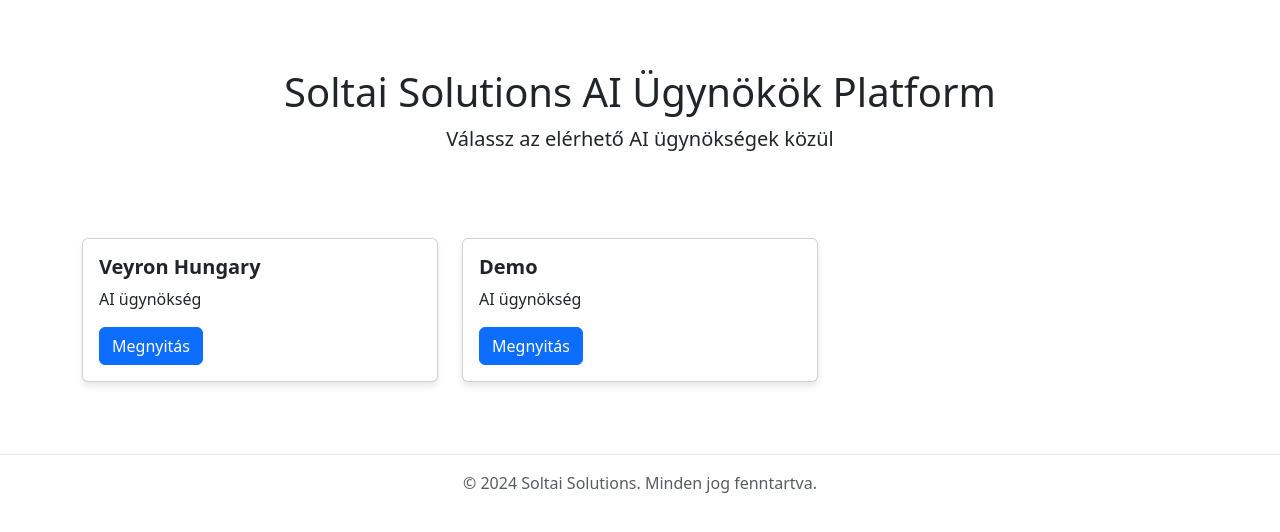
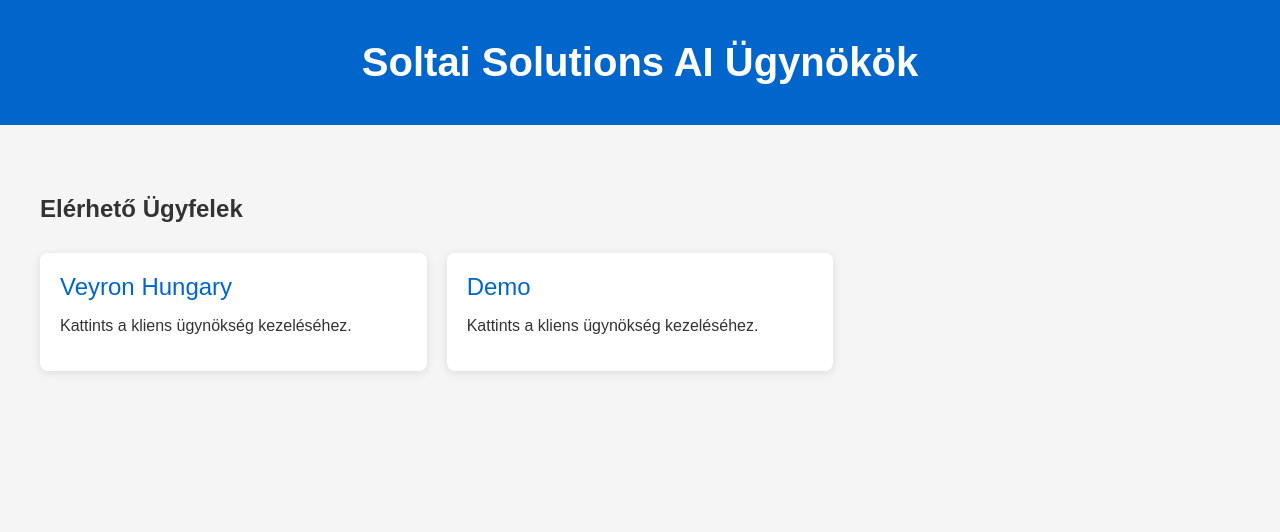
Before and after one commit to solteszaa/weboldal, a Flask app: page / in a window 1280 px wide. Shown: the top 532 px of the page. Run offline with Flask 2, Linux system fonts and the light colour scheme.

Commit message:
Fix: Enhanced app.py robustness and improved index page

```diff
--- a/web/app.py
+++ b/web/app.py
@@ -3,6 +3,7 @@ import importlib
 import json
 import logging
 import base64
+import sys
 from datetime import datetime
 from flask import Flask, request, jsonify, render_template, send_from_directory, abort, redirect, url_for
 from flask_cors import CORS
@@ -23,6 +24,16 @@ app.config['UPLOAD_FOLDER'] = 'uploads'
 os.makedirs(app.config['UPLOAD_FOLDER'], exist_ok=True)
 os.makedirs(os.path.join(app.config['UPLOAD_FOLDER'], 'clients'), exist_ok=True)
 
+# Kliens könyvtár létrehozása, ha nem létezik
+base_dir = os.path.dirname(os.path.dirname(__file__))
+clients_dir = os.path.join(base_dir, 'clients')
+os.makedirs(clients_dir, exist_ok=True)
+
+# Python elérési utak beállítása
+if base_dir not in sys.path:
+    sys.path.insert(0, base_dir)
+    print(f"Base directory added to Python path: {base_dir}")
+
 # Logging beállítása
 logging.basicConfig(level=logging.INFO)
 logger = logging.getLogger(__name__)
@@ -32,10 +43,13 @@ client_agencies = {}
 
 # Elérhető ügyfelek listája
 def get_available_clients():
-    clients_dir = os.path.join(os.path.dirname(os.path.dirname(__file__)), 'clients')
-    return [d for d in os.listdir(clients_dir)
-            if os.path.isdir(os.path.join(clients_dir, d)) and
-            os.path.exists(os.path.join(clients_dir, d, 'agency.py'))]
+    try:
+        return [d for d in os.listdir(clients_dir)
+                if os.path.isdir(os.path.join(clients_dir, d)) and
+                os.path.exists(os.path.join(clients_dir, d, 'agency.py'))]
+    except Exception as e:
+        logger.error(f"Hiba az elérhető ügyfelek lekérdezésekor: {str(e)}")
+        return []
 
 # Ügynökség dinamikus betöltése
 def load_agency(client_id):
@@ -220,9 +234,6 @@ def send_webhook(client_id):
 def send_static(path):
     return send_from_directory('static', path)
 
-# Hiányzó sys modul importálása
-import sys
-
 # Futtatás
 if __name__ == '__main__':
     port = int(os.environ.get('PORT', 5000))
--- a/web/templates/index.html
+++ b/web/templates/index.html
@@ -5,42 +5,107 @@
     <meta name="viewport" content="width=device-width, initial-scale=1.0">
     <title>Soltai Solutions - AI Ügynökök</title>
     <link rel="stylesheet" href="{{ url_for('static', filename='css/style.css') }}">
-    <link href="https://cdn.jsdelivr.net/npm/bootstrap@5.3.0/dist/css/bootstrap.min.css" rel="stylesheet">
+    <style>
+        body {
+            font-family: 'Arial', sans-serif;
+            background-color: #f5f5f5;
+            margin: 0;
+            padding: 0;
+            color: #333;
+        }
+        .container {
+            max-width: 1200px;
+            margin: 0 auto;
+            padding: 20px;
+        }
+        header {
+            background-color: #0066cc;
+            color: white;
+            padding: 20px 0;
+            text-align: center;
+            margin-bottom: 30px;
+        }
+        h1 {
+            margin: 0;
+            font-size: 2.5rem;
+        }
+        .client-grid {
+            display: grid;
+            grid-template-columns: repeat(auto-fill, minmax(300px, 1fr));
+            gap: 20px;
+            margin-top: 30px;
+        }
+        .client-card {
+            background-color: white;
+            border-radius: 8px;
+            box-shadow: 0 2px 10px rgba(0, 0, 0, 0.1);
+            padding: 20px;
+            transition: transform 0.3s ease;
+            text-decoration: none;
+            color: inherit;
+            display: block;
+        }
+        .client-card:hover {
+            transform: translateY(-5px);
+            box-shadow: 0 4px 15px rgba(0, 0, 0, 0.15);
+        }
+        .client-name {
+            font-size: 1.5rem;
+            margin-bottom: 10px;
+            color: #0066cc;
+        }
+        .empty-state {
+            text-align: center;
+            padding: 50px 20px;
+            background-color: white;
+            border-radius: 8px;
+            box-shadow: 0 2px 10px rgba(0, 0, 0, 0.1);
+        }
+        .empty-state h2 {
+            color: #0066cc;
+            margin-bottom: 15px;
+        }
+        .empty-state p {
+            color: #666;
+            max-width: 600px;
+            margin: 0 auto;
+            line-height: 1.6;
+        }
+    </style>
 </head>
 <body>
-    <div class="container mt-5">
-        <header class="text-center mb-5">
-            <h1>Soltai Solutions AI Ügynökök Platform</h1>
-            <p class="lead">Válassz az elérhető AI ügynökségek közül</p>
-        </header>
+    <header>
+        <div class="container">
+            <h1>Soltai Solutions AI Ügynökök</h1>
+        </div>
+    </header>
 
-        <div class="row">
-            {% if clients %}
+    <div class="container">
+        <h2>Elérhető Ügyfelek</h2>
+
+        {% if clients %}
+            <div class="client-grid">
                 {% for client in clients %}
-                <div class="col-md-4 mb-4">
-                    <div class="card h-100">
-                        <div class="card-body">
-                            <h5 class="card-title">{{ client|replace('_', ' ')|title }}</h5>
-                            <p class="card-text">AI ügynökség</p>
-                            <a href="{{ url_for('client_index', client_id=client) }}" class="btn btn-primary">Megnyitás</a>
-                        </div>
-                    </div>
-                </div>
+                    <a href="{{ url_for('client_index', client_id=client) }}" class="client-card">
+                        <div class="client-name">{{ client|replace('_', ' ')|title }}</div>
+                        <p>Kattints a kliens ügynökség kezeléséhez.</p>
+                    </a>
                 {% endfor %}
-            {% else %}
-                <div class="col-12 text-center">
-                    <div class="alert alert-info">
-                        Jelenleg nincsenek elérhető AI ügynökségek.
-                    </div>
-                </div>
-            {% endif %}
-        </div>
+            </div>
+        {% else %}
+            <div class="empty-state">
+                <h2>Még nincsenek elérhető ügyfelek</h2>
+                <p>
+                    Jelenleg nincsenek konfigurált ügyfél ügynökségek a rendszerben.
+                    Minden új ügyfél mappát a <code>clients</code> könyvtárban kell létrehozni,
+                    a megfelelő <code>agency.py</code> fájllal együtt.
+                </p>
+                <p>
+                    A rendszer automatikusan felismeri az új ügyfél ügynökségeket,
+                    és megjeleníti őket ezen az oldalon.
+                </p>
+            </div>
+        {% endif %}
     </div>
-
-    <footer class="mt-5 py-3 text-center text-muted">
-        <p>&copy; {{ 2024 }} Soltai Solutions. Minden jog fenntartva.</p>
-    </footer>
-
-    <script src="https://cdn.jsdelivr.net/npm/bootstrap@5.3.0/dist/js/bootstrap.bundle.min.js"></script>
 </body>
 </html>
```
